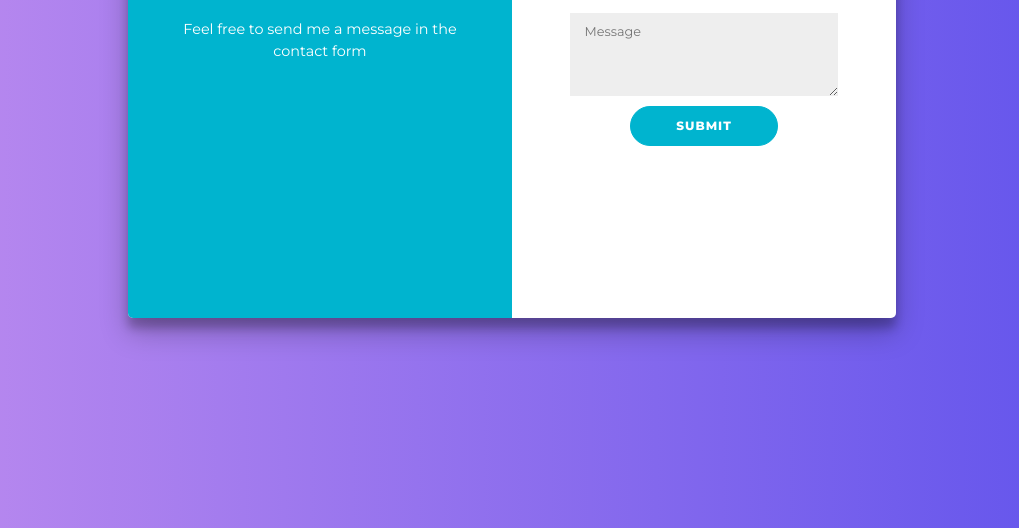
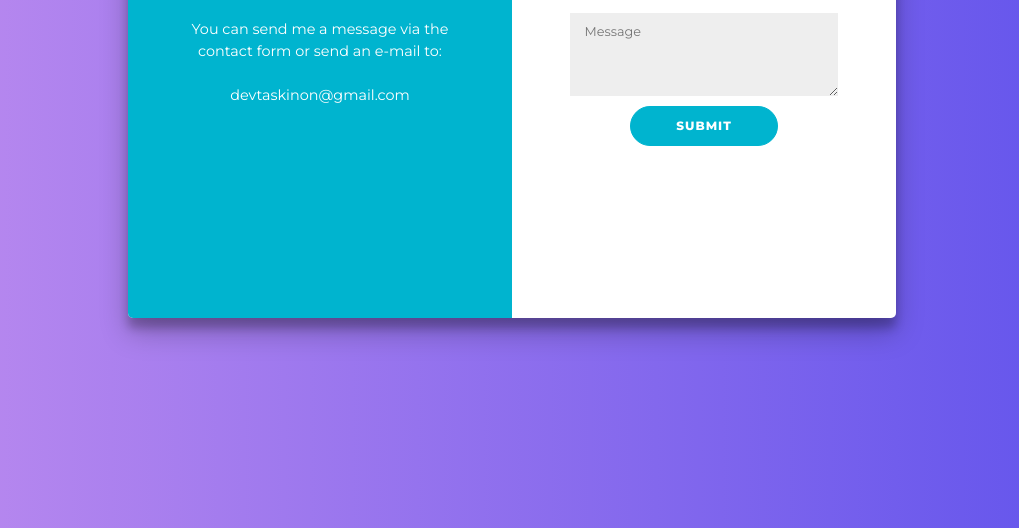
Before and after one commit to onrtaskin/textprofilepicture, a plain HTML site: page index.html in a window 1280 px wide. Shown: the part 302-830 px from the top of the page, without its empty margins (128-1147 px from the left). Drawn offline with nearby package versions, Linux system fonts and the light colour scheme.

Commit message:
Update index.html

```diff
--- a/index.html
+++ b/index.html
@@ -15,7 +15,9 @@
       <div class="left-inner-container">
       <h2>Contact Us</h2>
         <br>
-        <p>Feel free to send me a message in the contact form</p>
+        <p>You can send me a message via the contact form or send an e-mail to: </p>
+        <br>
+        <p>devtaskinon@gmail.com</p>
     </div>
       </div>
     <div class="right-container">
```
